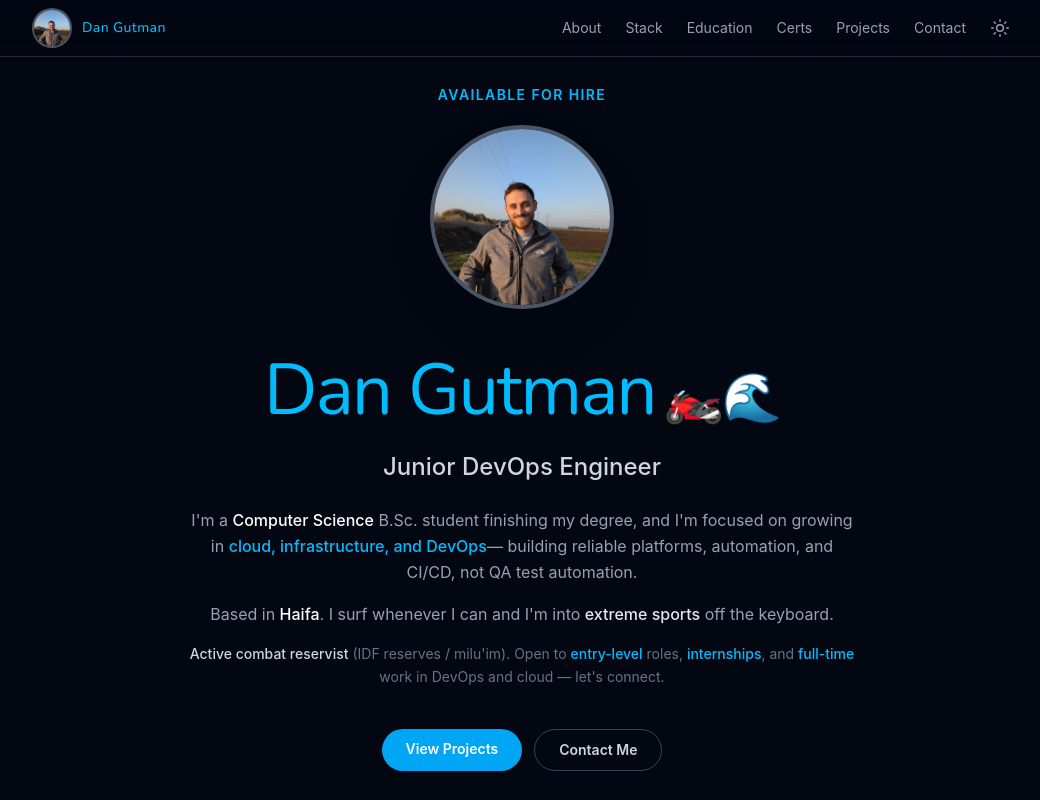
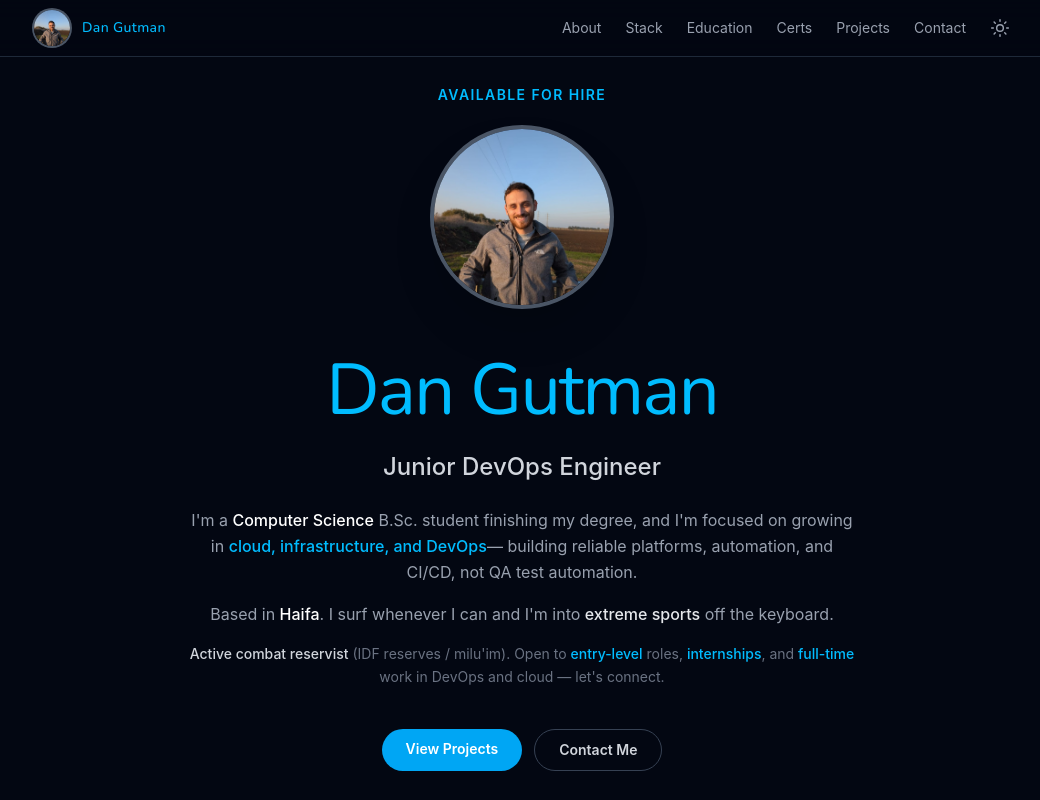
Before and after one commit to Dangutman98/dangutman.github.io, a React (Vite) app: page / in a window 1280 px wide. Shown: the top 800 px of the page, without its empty margins (118-1158 px from the left). Built offline with nearby package versions, Linux system fonts and the light colour scheme.

Commit message:
no emojis

```diff
--- a/index.html
+++ b/index.html
@@ -5,7 +5,7 @@
     <link rel="icon" href="/favicon.svg" type="image/svg+xml" />
     <link rel="alternate icon" href="/dan-profile.png" type="image/png" />
     <meta name="viewport" content="width=device-width, initial-scale=1.0" />
-    <title>Dan Gutman 🏍️ 🌊</title>
+    <title>Dan Gutman</title>
     <script>
       try {
         if (localStorage.getItem("theme") === "light") {
--- a/src/App.tsx
+++ b/src/App.tsx
@@ -415,15 +415,7 @@ function Hero() {
       />
 
       <h1 className="font-nunito mb-4 text-5xl font-light leading-tight tracking-tight text-sky-600 dark:text-sky-400 sm:text-7xl">
-        <span className="inline-flex flex-wrap items-baseline justify-center gap-x-2 gap-y-1">
-          <span>Dan Gutman</span>
-          <span
-            aria-hidden
-            className="select-none text-3xl leading-none sm:text-5xl"
-          >
-            🏍️🌊
-          </span>
-        </span>
+        Dan Gutman
       </h1>
 
       <h2 className="text-xl sm:text-2xl font-medium text-slate-600 dark:text-gray-300 mb-6">
```
